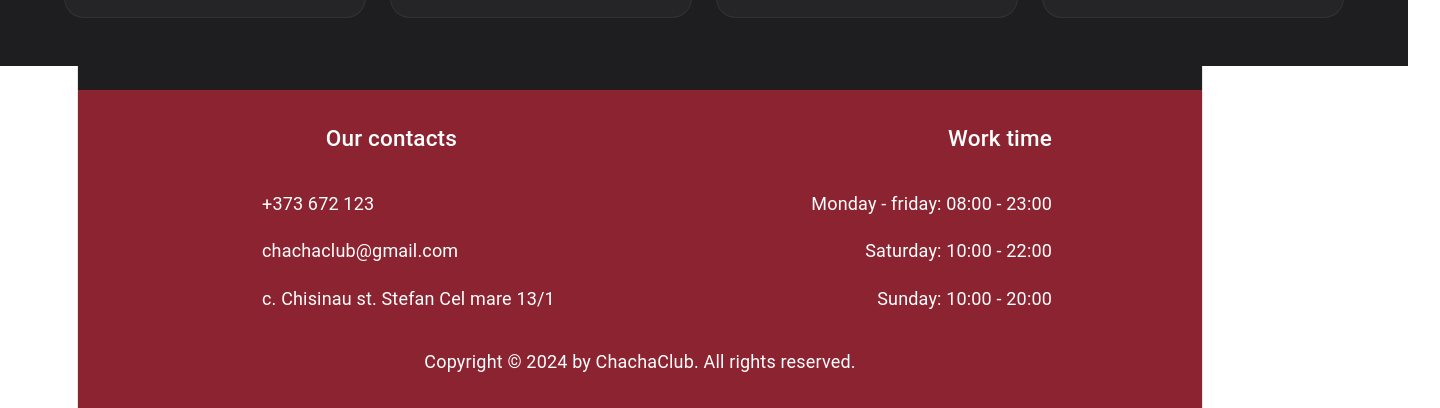
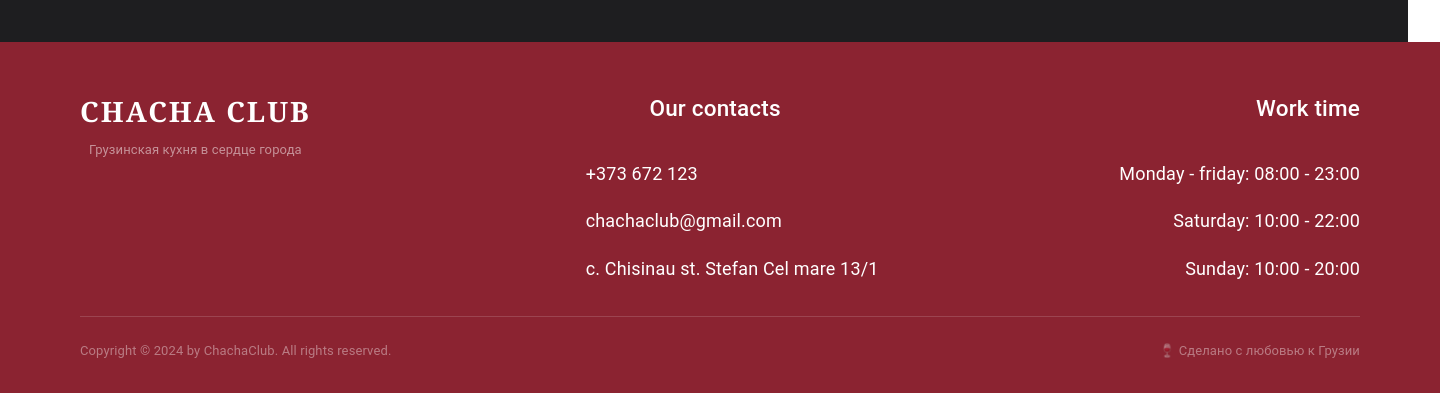
Before and after one commit to comf003114-sys/Frontend, a React (Vite) app: page / in a window 1280 px wide. Shown: the part 3639-4047 px from the top of the page, 1440 px wide, since content can reach past the window. Built offline with nearby package versions, Linux system fonts and the light colour scheme; some icons are missing.

Commit message:
feat: fullscreen filter, footer redesign

```diff
--- a/src/App.tsx
+++ b/src/App.tsx
@@ -54,7 +54,7 @@ function App() {
       <Intro />
       <About />
       <Menu search={search} onSearchChange={setSearch} />
-      <Box px={4} py={3}>
+      <Box>
   <FilterButtons active={priceFilter} onChange={setPriceFilter} />
   <ProductList
     products={filteredProducts}
--- a/src/components/Footer/Footer.tsx
+++ b/src/components/Footer/Footer.tsx
@@ -7,23 +7,59 @@ const Footer = () => {
     <Box
       component="footer"
       sx={{
+        width: "100vw",
+        marginLeft: "calc(-50vw + 50%)",
         backgroundColor: "#8b2331",
-        padding: "30px 150px",
-        "@media (max-width: 1200px)": { padding: "30px 100px" },
-        "@media (max-width: 900px)": { padding: "30px 50px" },
+        px: { xs: 4, md: 10 },
+        pt: 6,
+        pb: 4,
       }}
     >
       <Box
-        display={"flex"}
-        justifyContent={"space-between"}
-        sx={{ "@media (max-width: 900px)": { flexDirection: "column" } }}
+        display="flex"
+        justifyContent="space-between"
+        flexWrap="wrap"
+        gap={4}
+        mb={4}
       >
+        <Box>
+          <Typography
+            sx={{
+              fontSize: "28px",
+              fontWeight: 700,
+              color: "#fff",
+              fontFamily: "'Georgia', serif",
+              letterSpacing: "2px",
+              mb: 1,
+            }}
+          >
+            CHACHA CLUB
+          </Typography>
+          <Typography sx={{ color: "rgba(255,255,255,0.5)", fontSize: "13px" }}>
+            Грузинская кухня в сердце города
+          </Typography>
+        </Box>
+
         <Contacts />
         <Schedule />
       </Box>
-      <Box textAlign={"center"} mt={4}>
-        <Typography variant="subtitle1" sx={{ color: "#FFFFFF" }}>
+
+      <Box
+        sx={{
+          borderTop: "1px solid rgba(255,255,255,0.15)",
+          pt: 3,
+          display: "flex",
+          justifyContent: "space-between",
+          flexWrap: "wrap",
+          gap: 2,
+          alignItems: "center",
+        }}
+      >
+        <Typography sx={{ color: "rgba(255,255,255,0.4)", fontSize: "13px" }}>
           Copyright © 2024 by ChachaClub. All rights reserved.
+        </Typography>
+        <Typography sx={{ color: "rgba(255,255,255,0.4)", fontSize: "13px" }}>
+          🍷 Сделано с любовью к Грузии
         </Typography>
       </Box>
     </Box>
```
Lines whose indentation alone changed are shown as unchanged.
